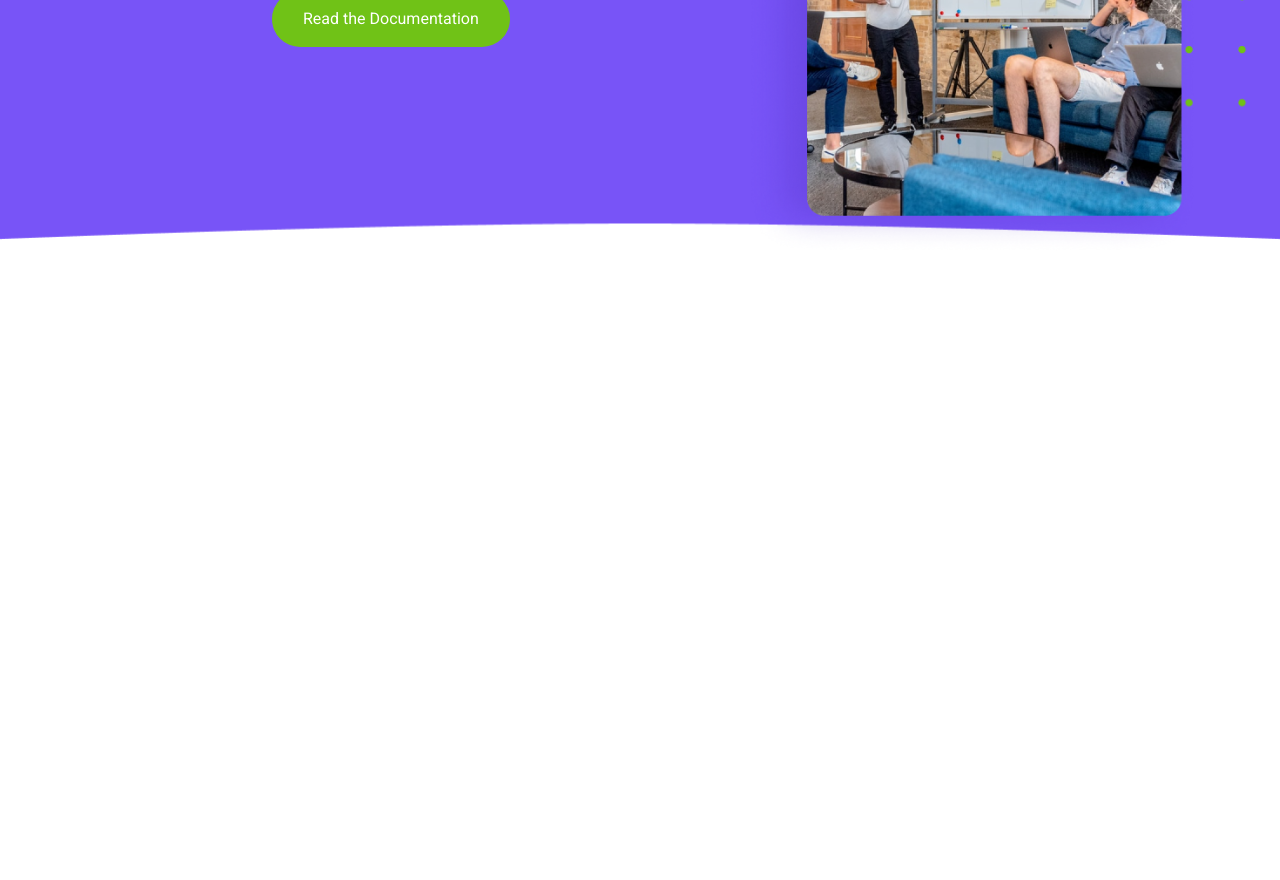
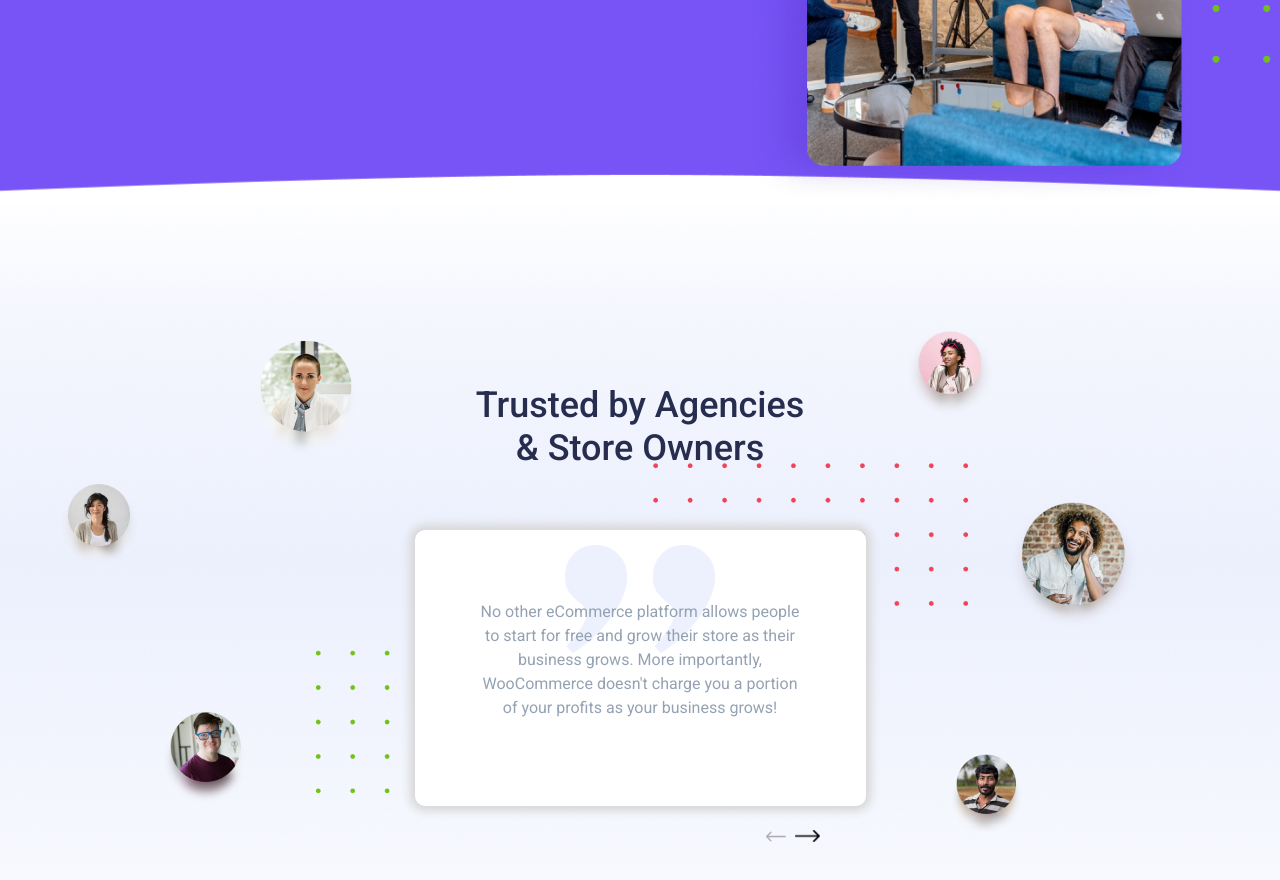
Before and after one commit to codeacademyprogramming/04-05-2021-jeyhunkhh, a plain HTML site: page Homework/index.html in a window 1280 px wide. Shown: the part 2261-3141 px from the top of the page. Before the commit the page ends 2515 px from the top, so only its background shows below. Drawn offline with nearby package versions, Linux system fonts and the light colour scheme.

Commit message:
Testimonials sections

```diff
--- a/Homework/assert/css/pages/_homepage.scss
+++ b/Homework/assert/css/pages/_homepage.scss
@@ -69,7 +69,47 @@
            padding: 15px 30px;
         }
     }
-    .mb{
-    margin-bottom: 50px;
+}
+
+#testimonials{
+    background-position: center;
+    background-repeat: no-repeat;
+    background-size: cover;
+    padding: 180px 0px;
+    .testimonials-header{
+        h2{
+            font-size: 36px;
+            color: $black-color;
+            margin-bottom: 60px;
+        }
+    }
+    .testimonials-content{
+        background-color: $white-color;
+        padding: 70px 60px;
+        border-radius: 10px;
+        color: $gray-color;
+        position: relative;
+        z-index: 0;
+        box-shadow: 0 0 10px 5px #d6d6d6;
+        .bg{
+            width: 150px;
+            position: absolute;
+            top: 15px;
+            left: 50%;
+            transform: translateX(-50%);
+            z-index: -1;
+        }
+        .arrow{
+            position: absolute;
+            bottom: -15%;
+            right: 10%;
+            .left{
+                width: 20px;
+            }
+            .right{
+                width: 30px;
+                padding-left: 5px;
+            }
+        }
     }
 }
--- a/Homework/index.html
+++ b/Homework/index.html
@@ -118,7 +118,7 @@
     </section>
     <section id="develop" style="background-image: url(assert/img/section.png);">
       <div class="container">
-        <div class="row mb">
+        <div class="row">
           <div class="col-lg-5">
             <div class="image ">
               <img src="assert/img/Rectangle 236.png" alt="">
@@ -154,6 +154,32 @@
         </div>
       </div>
     </section>
+    <section id="testimonials" style="background-image: url(assert/img/testimonials-section.png);">
+      <div class="container">
+        <div class="testimonials-header">
+          <div class="row justify-content-center">
+            <div class="col-lg-4 text-center">
+              <h2>Trusted by Agencies
+                & Store Owners</h2>
+            </div>
+          </div>
+        </div>
+        <div class="row justify-content-center">
+          <div class="col-lg-5 text-center">
+            <div class="testimonials-content">
+              <img src="assert/img/”.png" class="bg" alt="">
+              <p>No other eCommerce platform allows people to start for free and grow their store as their business
+                grows. More importantly, WooCommerce doesn't charge you a portion of your profits as your business
+                grows!</p>
+              <div class="arrow ">
+                  <img src="assert/img/Union.png" class="left" alt="">
+                  <img src="assert/img/Union (1).png" class="right" alt="">
+                </div>
+            </div>
+          </div>
+        </div>
+      </div>
+    </section>
   </main>
 </body>
 
```
Also changed, not shown: Homework/assert/css/style.css, Homework/assert/img/Union (1).png (added), Homework/assert/img/Union.png (added), Homework/assert/img/testimonials-section.png (added), Homework/assert/img/”.png (added), 1 other file.
